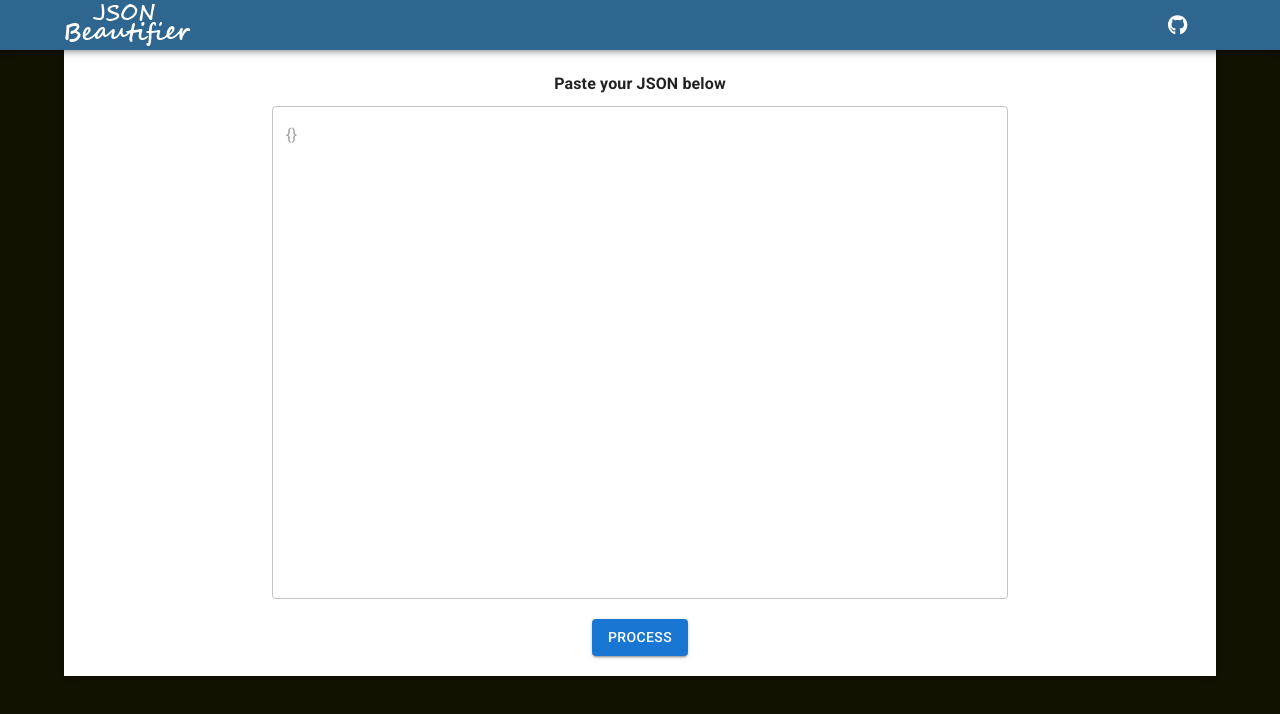
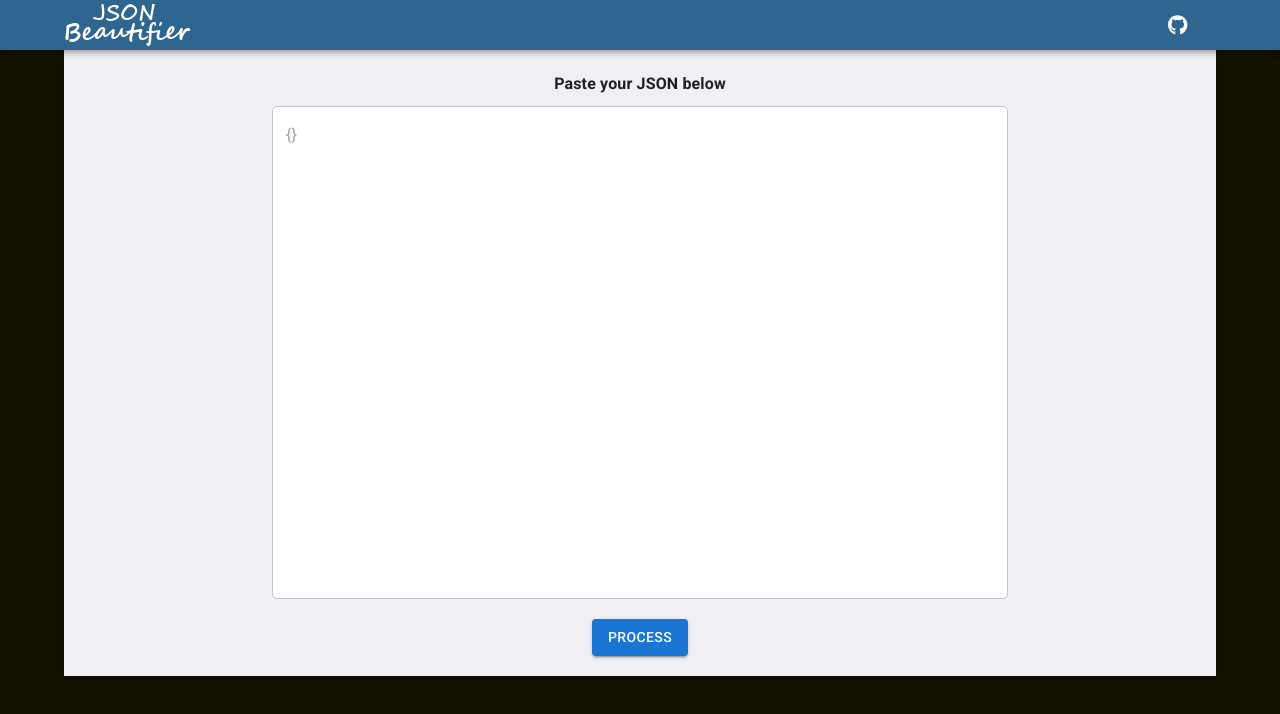
Before and after one commit to natanfrost/jsonbeautifier, a React (Create React App) app: page / in a window 1280 px wide. Shown: the top 714 px of the page. Built offline with nearby package versions, Linux system fonts and the light colour scheme.

Commit message:
color pallete adjust

```diff
--- a/src/components/Body/Body.tsx
+++ b/src/components/Body/Body.tsx
@@ -37,16 +37,25 @@
         <>
             <>
                 <Header />
-                <Container fixed>
-                    <Paper elevation={3} sx={{ padding: '20px' }} square>
+                <Container fixed >
+                    <Paper elevation={3} sx={{ padding: '20px', backgroundColor: '#F0EFF4' }} square >
                         <Typography variant="subtitle1" align="center" sx={{ fontWeight: 'bold' }}>
                             Paste your JSON below
                         </Typography>
                         <Grid container spacing={2} >
                             <Grid item xs={2}></Grid>
                             <Grid item xs={8}>
-                                <Typography variant="h1">
-                                    <TextField fullWidth variant="outlined" multiline minRows={20} placeholder="{}" margin="dense" onChange={(e) => handleChange(e.target.value)} />
+                                <Typography variant="h1" sx={{borderRadius: '5px'}}>
+                                    <TextField
+                                        fullWidth
+                                        variant="outlined"
+                                        multiline
+                                        minRows={20}
+                                        placeholder="{}"
+                                        margin="dense"
+                                        onChange={(e) => handleChange(e.target.value)}
+                                        sx={ {backgroundColor: 'white'}}
+                                    />
                                 </Typography>
                             </Grid>
                             <Grid item xs={2}></Grid>
--- a/src/components/JsonFormatted/JsonFormatted.tsx
+++ b/src/components/JsonFormatted/JsonFormatted.tsx
@@ -12,7 +12,7 @@
     return (
         <Container id={props.id} fixed>
             <div ref={refElem}></div>
-            <Paper elevation={0} sx={{ padding: '20px' }} square>
+            <Paper elevation={0} sx={{ padding: '20px', backgroundColor: '#F0EFF4' }} square>
                 <Typography variant="subtitle1" align="center" sx={{ fontWeight: 'bold' }}>
                     Beautified JSON
                 </Typography>
@@ -20,7 +20,7 @@
                     <Grid item xs={2}></Grid>
                     <Grid item xs={8}>
                         <Typography variant="subtitle1">
-                            <TextField value={props.json} fullWidth variant="outlined" multiline minRows={20} placeholder="{}" margin="dense"/>
+                            <TextField value={props.json} fullWidth variant="outlined" multiline minRows={20} placeholder="{}" margin="dense" sx={{backgroundColor: 'white'}}/>
                         </Typography>
                     </Grid>
                     <Grid item xs={2}></Grid>
```
